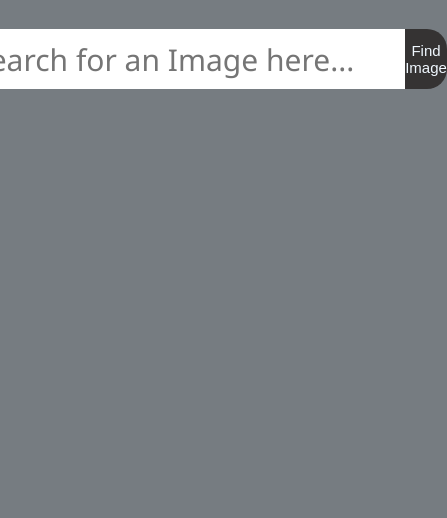
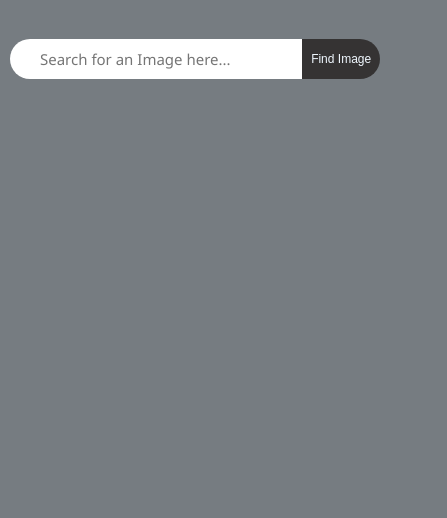
Before and after one commit to AbhishekPuthiyedath/Image-Finder, a plain HTML site: page index.html in a window 390 px wide. Shown: the part 326-844 px from the top of the page, 447 px wide, since content can reach past the window. Drawn offline with Linux system fonts and the light colour scheme.

Commit message:
media query added for search bar for small devices

```diff
--- a/style.css
+++ b/style.css
@@ -120,47 +120,40 @@
 }
 
 
+@media screen and (max-width:600px){
+  .search-bar{
+    width:100%;
+    height:100px;
+    border: none;
+    padding-top: 50px;
+    display: flex;
+    justify-content: center;
+    align-items: center;
+  }
+.search-box{
+  width: 30rem;
+  height: 4rem;
+  border-radius: 20px 0px 0px 20px;
+  font-size: 15px;
+  font-family:'Segoe UI', Tahoma, Geneva, Verdana, sans-serif;
+  font-weight: 20;
+  padding-left: 30px;
+  outline: none;
+  border: none;
+}
+.search-button{
+  width: 8rem;
+  height: 4rem;
+  border-radius: 0px 20px 20px 0px;
+  background: var(--colorbutton);
+  color: aliceblue;
+  text-decoration: none;
+  font-size: 12px;
+  border: none;
+}
+.search-button:hover{
+  background-color: #0b0b0b;
+}
 
 
-
-
-
-
-
-
-
-
-
-
-
-
-
-
-
-
-
-
-
-
-
-
-  /* @media screen and (max-width:1000px){
-    .search-local{
-      height: 30px;
-      width: 100px;
-      padding-left: 40rem;
-      flex: 1 1 25rem;
-      background: rgb(250, 248, 248);
-      column-gap: -5px;
-      display: flex;
-      outline: none;
-      border: none;
-      color: var(--black);
-      font-size: 2.4rem;
-    }
-    .searchbar-arr{
-      padding-left: 15rem;
-      padding-top: 10rem;
-    }
-
-  } */
+  }
```
